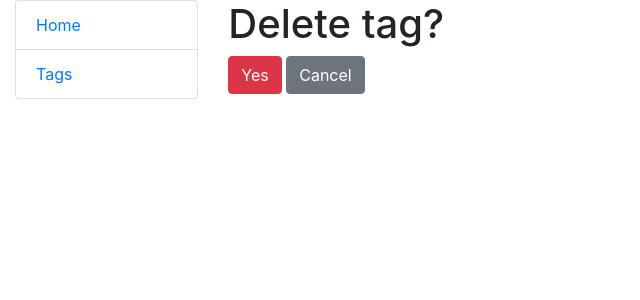
After one commit to artemgrishko/Todo-django-project, a Django app: template templates/todo/tag_confirm_delete.html in a window 1280 px wide. The commit adds this page. Shown: the top 300 px of the page, without its empty margins (0-640 px from the left). Run offline with Django 5.2, Linux system fonts and the light colour scheme; the template is opened without the code that fills it, so the values that code supplies are empty.

Commit message:
add url, view and template for deleting tags

```diff
--- /dev/null
+++ b/templates/todo/tag_confirm_delete.html
@@ -0,0 +1,10 @@
+{% extends "base.html" %}
+
+{% block content %}
+  <h1>Delete tag?</h1>
+  <form action="" method="post">
+    {% csrf_token %}
+    <input type="submit" value="Yes" class="btn btn-danger">
+     <a href="{% url 'todo:tag-list' %}" class="btn btn-secondary">Cancel</a>
+  </form>
+{% endblock %}
--- a/templates/todo/tag_list.html
+++ b/templates/todo/tag_list.html
@@ -18,7 +18,7 @@
       <tr>
         <td>{{ tag.name }}</td>
         <td><a href="{% url 'todo:tag-update' pk=tag.id %}" class="btn btn-secondary">Update</a></td>
-        <td>#</td>
+        <td><a href="{% url 'todo:tag-delete' pk=tag.id %}" class="btn btn-secondary">Delete</a></td>
       </tr>
     {% endfor %}
     {% endif %}
--- a/todo/urls.py
+++ b/todo/urls.py
@@ -1,11 +1,18 @@
 from django.urls import path
-from todo.views import TaskListView, TagListView, TagCreateView, TagUpdateView
+from todo.views import (
+    TaskListView,
+    TagListView,
+    TagCreateView,
+    TagUpdateView,
+    TagDeleteView,
+)
 
 urlpatterns = [
     path("", TaskListView.as_view(), name="task-list"),
     path("tags/", TagListView.as_view(), name="tag-list"),
     path("tags/create/", TagCreateView.as_view(), name="tag-create"),
-    path("tags/<int:pk>/update/", TagUpdateView.as_view(), name="tag-update")
+    path("tags/<int:pk>/update/", TagUpdateView.as_view(), name="tag-update"),
+    path("tags/<int:pk>/delete/", TagDeleteView.as_view(), name="tag-delete")
 ]
 
 app_name = "todo"
--- a/todo/views.py
+++ b/todo/views.py
@@ -22,3 +22,8 @@ class TagUpdateView(generic.UpdateView):
     model = Tag
     fields = "__all__"
     success_url = reverse_lazy("todo:tag-list")
+
+
+class TagDeleteView(generic.DeleteView):
+    model = Tag
+    success_url = reverse_lazy("todo:tag-list")
```
